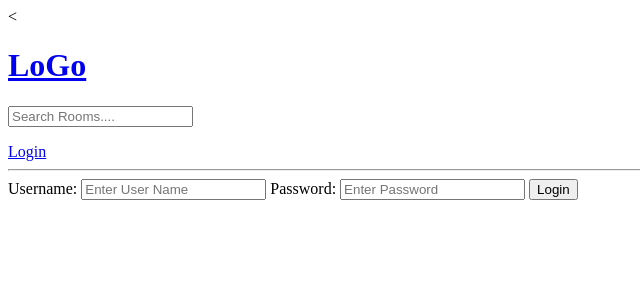
After one commit to shansuvethan18/Django-learn, a Django app: page /test/login/ in a window 1280 px wide. The commit adds this page. Shown: the top 300 px of the page, without its empty margins (0-640 px from the left). Run offline with Django 5.2, Linux system fonts and the light colour scheme.

Commit message:
login p-1

```diff
--- a/templates/navbar.html
+++ b/templates/navbar.html
@@ -7,5 +7,7 @@
     <input type="text" name="q" placeholder="Search Rooms...." />
   </form>
 
+  <a href="{% url 'login' %}">Login</a>
+
   <hr />
 </html>
--- /dev/null
+++ b/test_app/templates/test_app/login_register.html
@@ -0,0 +1,16 @@
+{% extends "main.html" %} {% block content %}
+
+<div>
+  <form method="POST" action="">
+    {% csrf_token %}
+    <label for="">Username:</label>
+    <input type="text" name="username" placeholder="Enter User Name" />
+
+    <label for="">Password:</label>
+    <input type="password" name="password" placeholder="Enter Password" />
+
+    <input type="submit" value="Login" />
+  </form>
+</div>
+
+{% endblock content %}
--- a/test_app/urls.py
+++ b/test_app/urls.py
@@ -2,6 +2,7 @@ from django.urls import path
 from . import views
 
 urlpatterns = [
+    path("login/", views.loginPage, name="login" ),
     path("home/", views.home, name="home" ),
     path("room/<int:pk>/", views.room, name="room" ),
     path('create-room/', views.createRoom,name="create-room"),
--- a/test_app/views.py
+++ b/test_app/views.py
@@ -11,6 +11,11 @@ from django.db.models import Q
 # ]
 
 # Create your views here.
+
+def loginPage(request):
+    context ={}
+    return render(request, 'test_app/login_register.html', context)
+
 def home(request):
     q = request.GET.get('q') if request.GET.get('q') != None else ''
     rooms = Room.objects.filter(
```
Also changed, not shown: db.sqlite3.
